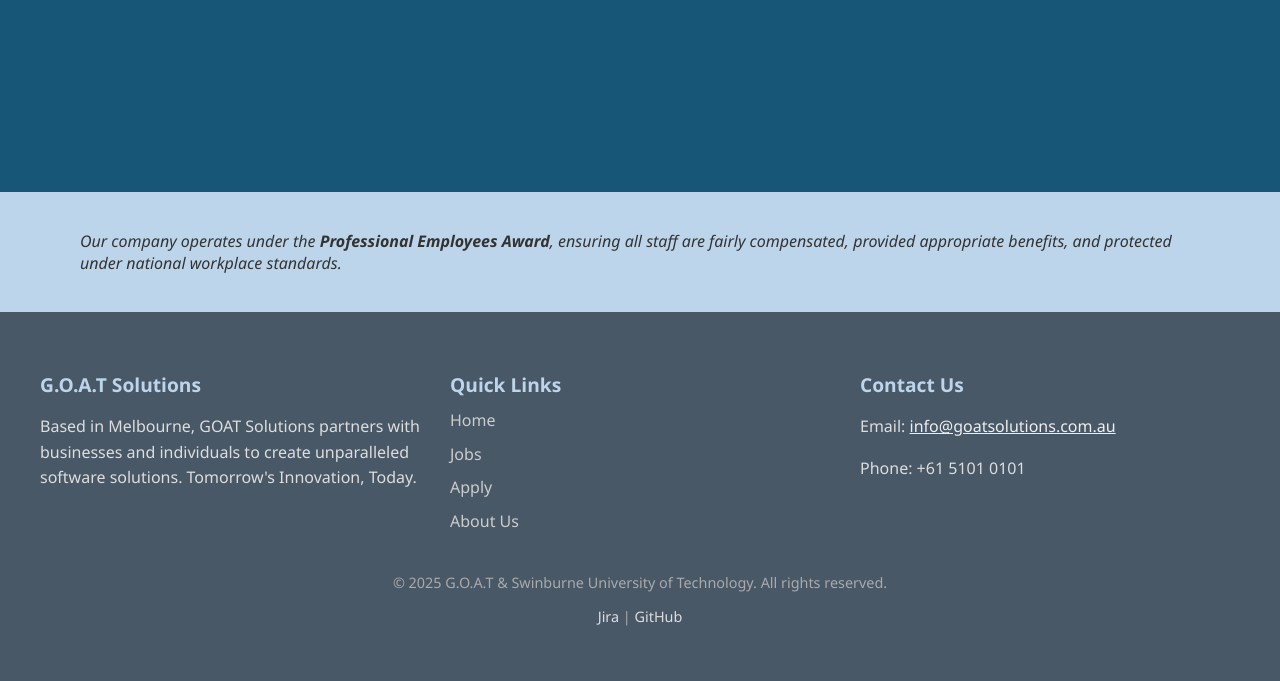
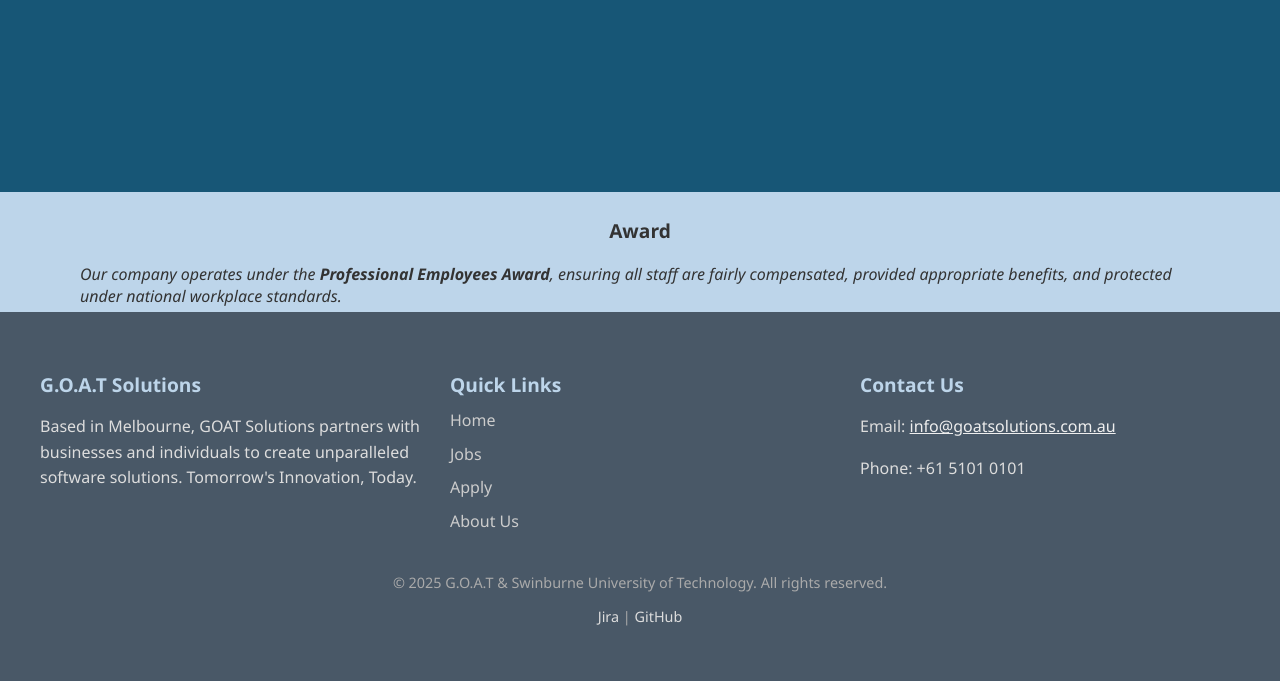
Before and after one commit to 105928712/goat, a PHP site: page / in a window 1280 px wide. Shown: the part 3269-3950 px from the top of the page. Run offline with PHP 8.4, Linux system fonts and the light colour scheme.

Commit message:
add title to comply with w3 validation

```diff
--- a/index.html
+++ b/index.html
@@ -121,6 +121,7 @@
 
         <!-- A tiny section which holds the disclaimer about the business working under the Professional Employees Award -->
         <section class="award">
+            <h3>Award</h3>
             <p>
             Our company operates under the <strong><a href="https://www.fairwork.gov.au/employment-conditions/awards/awards-summary/ma000065-summary">Professional Employees Award</a></strong>, ensuring all staff are
             fairly compensated, provided appropriate benefits, and protected under national workplace
--- a/styles/styles.css
+++ b/styles/styles.css
@@ -3,6 +3,8 @@
 /* (c) Aspects of this document are licensed under the Joey Manani Licensing Agreement as specified in LICENSE */
 /* Last edited: 12th of April, 2025 */
 /* This CSS contains all the styles for the entire website sorted into sections where each one refers to a HTML page */
+/* Passes W3C CSS Validation Service */
+
 
 /*************************************/
 /*           GLOBAL STYLES           */
@@ -448,6 +450,7 @@ section.training div {
 section.award {
     display: flex;
     justify-content: center;
+    flex-direction: column;
     align-items: center;
     height: 15vh;
     background-color: var(--primary-light);
```
